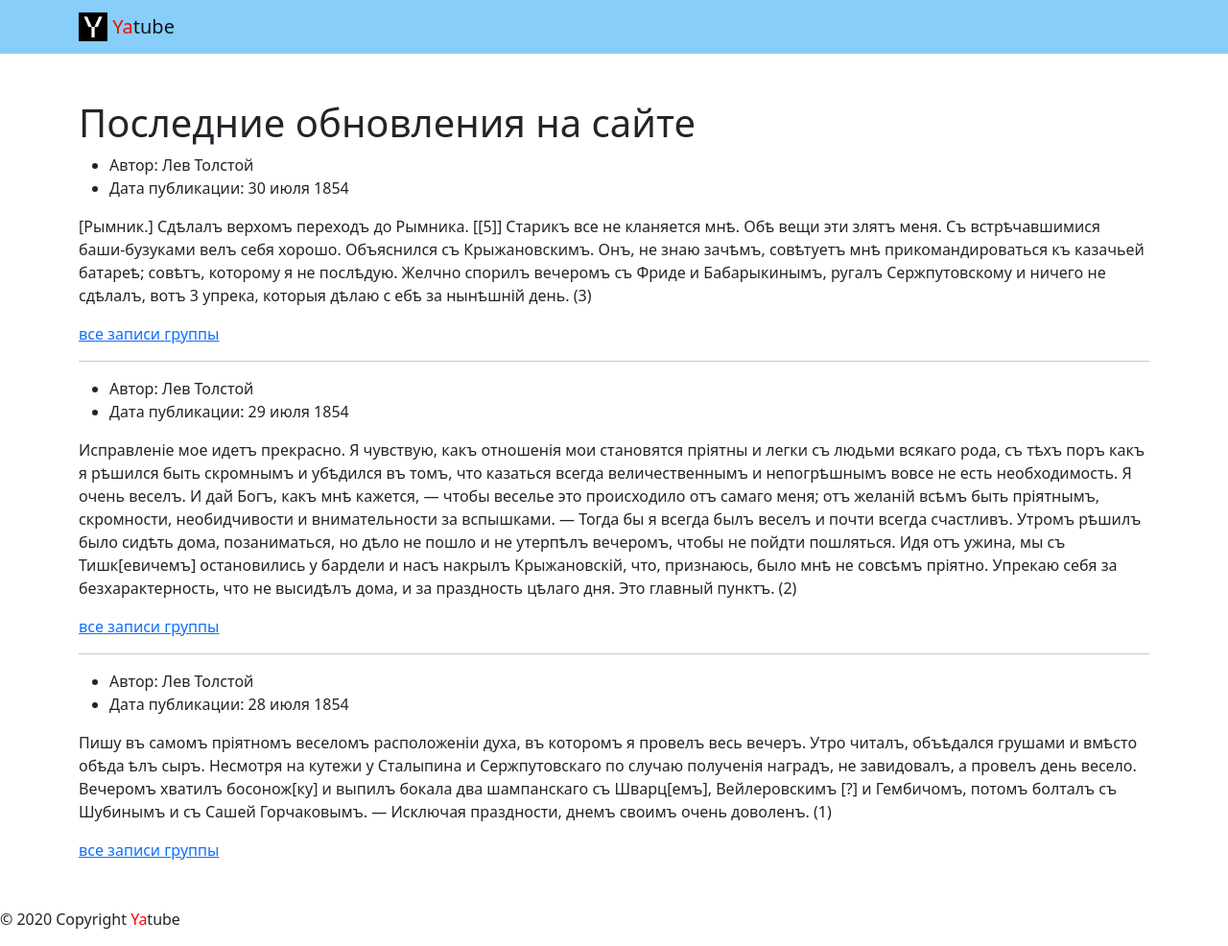
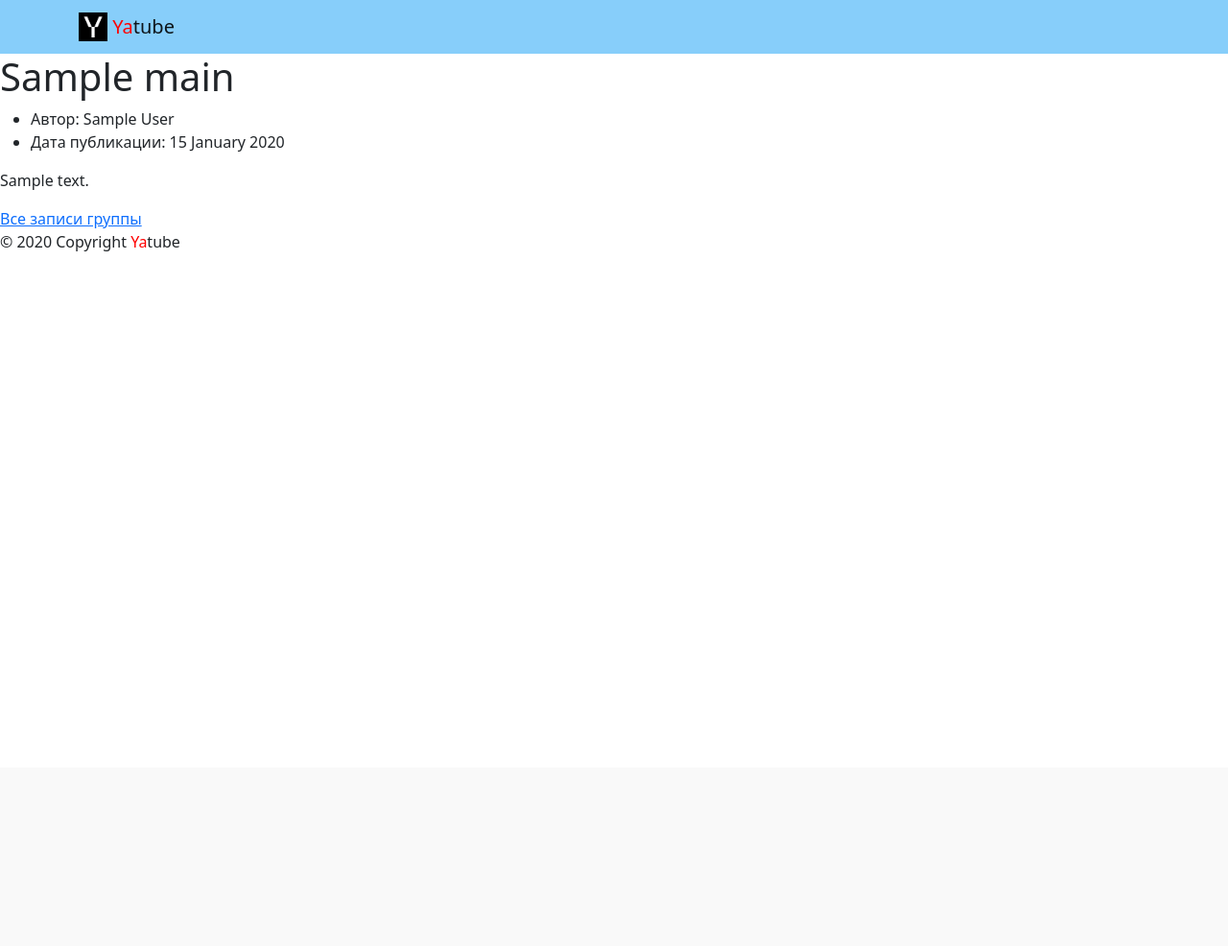
Before and after one commit to hawkbeat/yatube_project, a Django app: template Yatube/templates/posts/index.html in a window 1280 px wide. Shown: the whole page at 96% size. After the commit the page ends 262 px from the top, so only its background shows below. Run offline with Django 3.2, Linux system fonts and the light colour scheme; tables that the repository leaves empty hold one stand-in row (values such as "Sample post"); the template is opened without the code that fills it: values that come from a table or form of the project are taken from there, most other values are stand-ins (such as "Sample title", 1, 10 or a date in 2020); some libraries are stand-ins or nearby versions.

Commit message:
Спринт 3 тема 5/7 урока 6/6 переделываю груп лист шаблон

```diff
--- a/Yatube/posts/urls.py
+++ b/Yatube/posts/urls.py
@@ -6,5 +6,5 @@ app_name = 'posts'
 
 urlpatterns = [
     path('', views.index, name='index'),
-    path('group/posts/', views.group_posts, name='index')
+    path('group/posts/', views.group_posts, name='posts')
 ]
--- a/Yatube/posts/views.py
+++ b/Yatube/posts/views.py
@@ -5,7 +5,7 @@ from .models import Post
 
 
 def index(request):
-    posts = Post.objects.select_related('group')
+    posts = Post.objects.order_by('-pub_date')[:10]
     context = {
         'posts': posts,
     }
--- a/Yatube/templates/base.html
+++ b/Yatube/templates/base.html
@@ -28,3 +28,5 @@
     <footer сlass="border-top text-center py-3">
         {% include 'includes/footer.html' %}
     </footer>
+  </body>
+</html>
--- a/Yatube/templates/posts/index.html
+++ b/Yatube/templates/posts/index.html
@@ -5,72 +5,18 @@
 {% endblock title %}
 
     {% block content %}
-	 <!-- класс py-5 создает отступы сверху и снизу блока -->
-		    <div class="container py-5">
-		        <h1>Последние обновления на сайте</h1>
-		        <article>
+	   <h1>{{main}}</h1>
+	    {% for post in posts%}
 	    <ul>
 			<li>
-		              Автор: Лев Толстой
+				Автор: {{ post.author.get_full_name }}
 			</li>
 			<li>
-		              Дата публикации: 30 июля 1854
+			    Дата публикации: {{ post.pub_date|date:"d E Y" }}
 			</li>
 		</ul>
-		          <p>
-		            [Рымник.] Сдѣлалъ верхомъ переходъ до Рымника. [[5]] Старикъ все не кланяется мнѣ.
-		            Обѣ вещи эти злятъ меня. Съ встрѣчавшимися баши-бузуками велъ себя хорошо.
-		            Объяснился съ Крыжановскимъ. Онъ, не знаю зачѣмъ, совѣтуетъ мнѣ прикомандироваться
-		            къ казачьей батареѣ; совѣтъ, которому я не послѣдую. Желчно спорилъ вечеромъ съ Фриде
-		            и Бабарыкинымъ, ругалъ Сержпутовскому и ничего не сдѣлалъ, вотъ 3 упрека, которыя дѣлаю с
-		            ебѣ за нынѣшній день. (3)
-		          </p>
-		          <a href="group/posts">все записи группы</a>
-		        </article>
-		        <hr>
-		        <article>
-		          <ul>
-		            <li>
-		              Автор: Лев Толстой
-		            </li>
-		            <li>
-		              Дата публикации: 29 июля 1854
-		            </li>
-		          </ul>
-		          <p>
-		            Исправленіе мое идетъ прекрасно. Я чувствую, какъ отношенія мои становятся пріятны и легки
-		            съ людьми всякаго рода, съ тѣхъ поръ какъ я рѣшился быть скромнымъ и убѣдился въ томъ,
-		            что казаться всегда величественнымъ и непогрѣшнымъ вовсе не есть необходимость. Я очень
-		            веселъ. И дай Богъ, какъ мнѣ кажется, — чтобы веселье это происходило отъ самаго меня;
-		            отъ желаній всѣмъ быть пріятнымъ, скромности, необидчивости и внимательности за вспышками.
-		            — Тогда бы я всегда былъ веселъ и почти всегда счастливъ.
-		            Утромъ рѣшилъ было сидѣть дома, позаниматься, но дѣло не пошло и не утерпѣлъ вечеромъ,
-		            чтобы не пойдти пошляться. Идя отъ ужина, мы съ Тишк[евичемъ] остановились у бардели и насъ
-		            накрылъ Крыжановскій, что, признаюсь, было мнѣ не совсѣмъ пріятно. Упрекаю себя за
-		            безхарактерность, что не высидѣлъ дома, и зa праздность цѣлаго дня. Это главный пунктъ. (2)
-		          </p>
-		          <a href="group/posts">все записи группы</a>
-		        </article>
-		        <hr>
-		        <article>
-		          <ul>
-		            <li>
-		              Автор: Лев Толстой
-		            </li>
-		            <li>
-		              Дата публикации: 28 июля 1854
-		            </li>
-		          </ul>
-		          <p>
-		            Пишу въ самомъ пріятномъ веселомъ расположеніи духа, въ которомъ я провелъ весь вечеръ.
-		            Утро читалъ, объѣдался грушами и вмѣсто обѣда ѣлъ сыръ. Несмотря на кутежи у Сталыпина и
-		            Сержпутовскаго по случаю полученія наградъ, не завидовалъ, а провелъ день весело. Вечеромъ
-		            хватилъ босонож[ку] и выпилъ бокала два шампанскаго съ Шварц[емъ], Вейлеровскимъ [?] и
-		            Гембичомъ, потомъ болталъ съ Шубинымъ и съ Сашей Горчаковымъ. — Исключая праздности,
-		            днемъ своимъ очень доволенъ. (1)
-		          </p>
-		          <a href="group/posts">все записи группы</a>
-		        </article>
-		        <!-- под последним постом нет линии -->
-		      </div>
+		<p>{{ post.text }}</p>
+		<a href="{% url 'posts:posts' %}">Все записи группы</a>
+	    {%if not forloop.last%}<hr>{% endif %}
+	    {% endfor %}
     {% endblock %}
```
Lines whose indentation alone changed are shown as unchanged.
